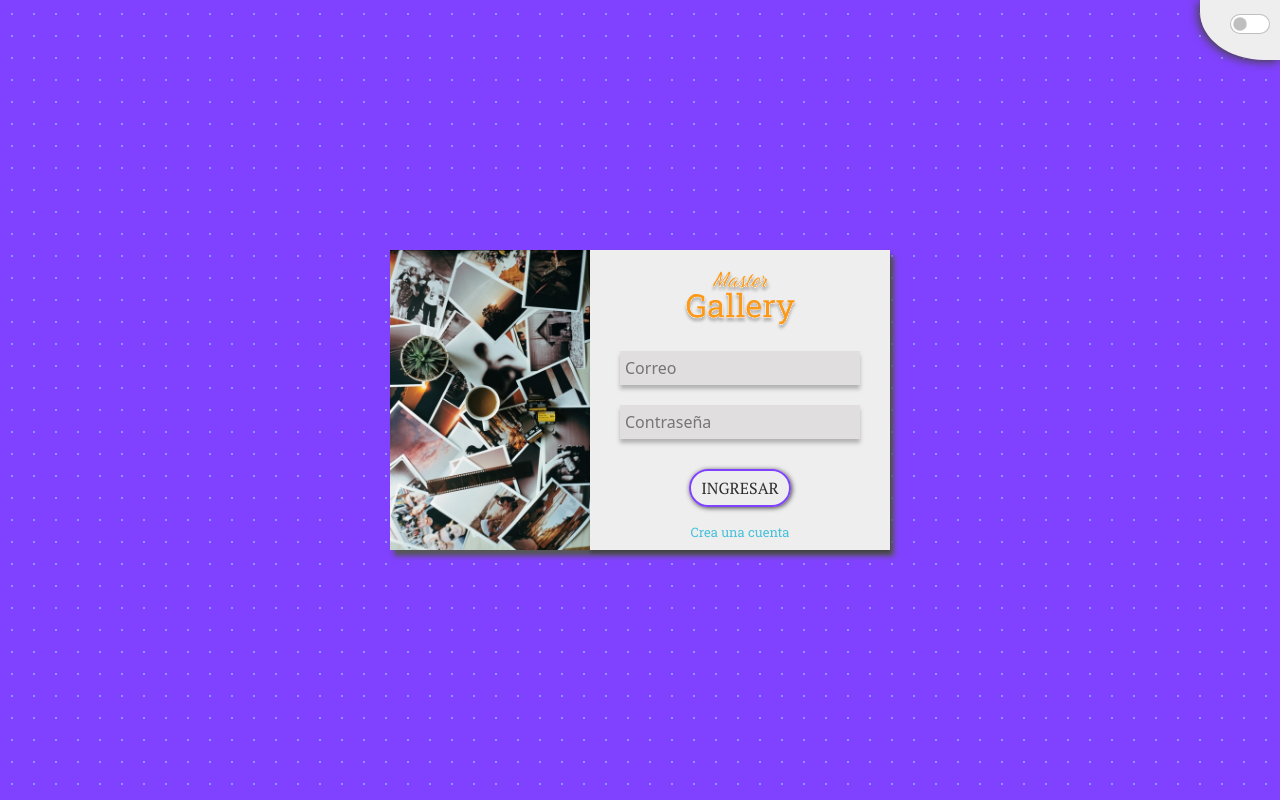
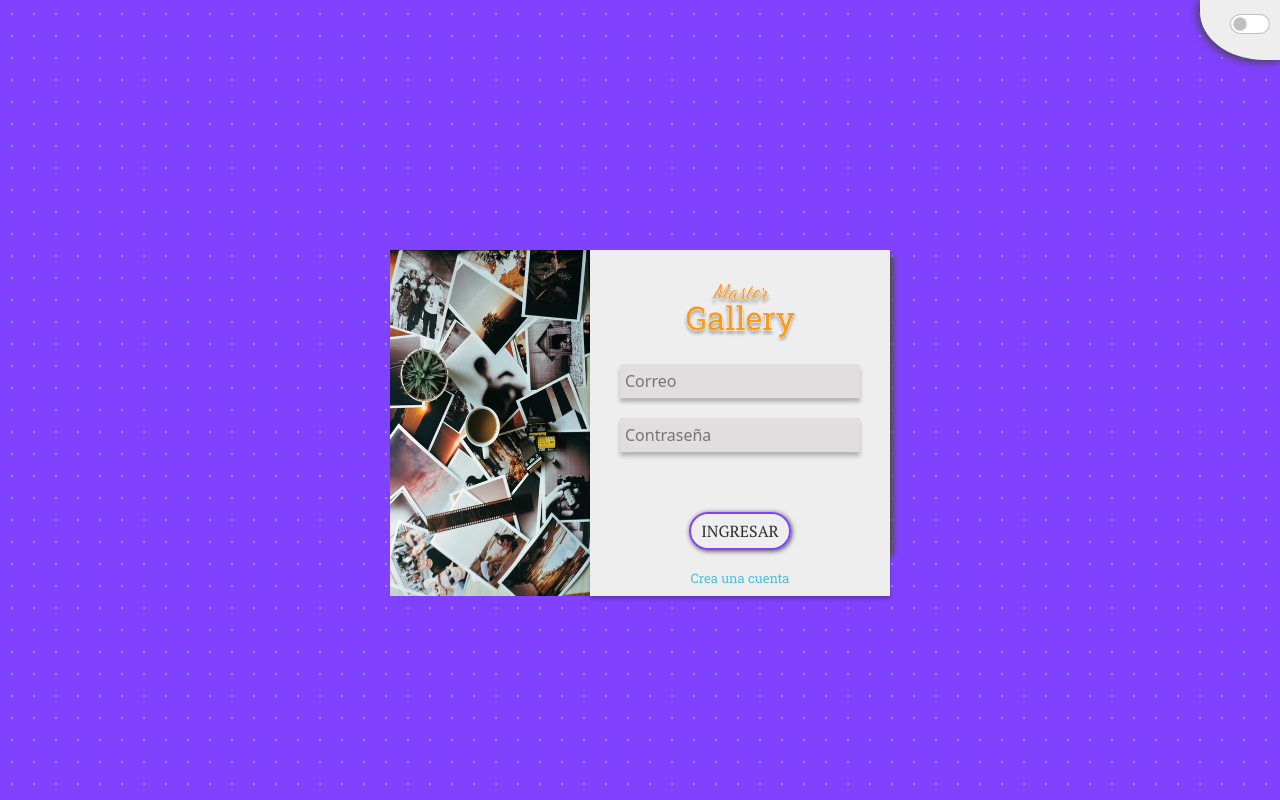
Before and after one commit to EverOspino/Master-Gallery-2.0, a React (Create React App) app in the folder frontend/: page / in a window 1280 px wide. Built offline with nearby package versions, Linux system fonts and the light colour scheme; no server answers; a web font is replaced by a local one.

Commit message:
correcion en las alertas

```diff
--- a/frontend/src/componentes/AlertaEliminar.js
+++ b/frontend/src/componentes/AlertaEliminar.js
@@ -6,6 +6,7 @@ import styled from 'styled-components';
 export default function AlertaEliminar( props ) {
   return (
     <>
+      <Modal onClick={() => props.setShowAlert(false)}>
       <Alerta variant="danger" onClose={() => props.setShowAlert(false)} dismissible>
         <Alert.Heading>¿Queres eliminar tu imagen?</Alert.Heading>
         <hr />
@@ -17,6 +18,7 @@ export default function AlertaEliminar( props ) {
           </Button>
         </div>
       </Alerta>
+      </Modal>
     </>
   );
 }
@@ -24,3 +26,13 @@ export default function AlertaEliminar( props ) {
 const Alerta = styled(Alert)`
   position: absolute;
 `;
+
+const Modal = styled.div`
+  position: absolute;
+  background: rgba(0, 0, 0, .2);
+  width: 100vw;
+  height: 100vh;
+  display: flex;
+  align-items: center;
+  justify-content: center;
+`;
--- a/frontend/src/componentes/ButonOutline.js
+++ b/frontend/src/componentes/ButonOutline.js
@@ -12,16 +12,16 @@ export const ButonOutline = styled.button`
     transition: background-color .5s;
 
     @media screen and ( max-width: 575px) {
-        margin: 20px 0px;
+        margin: 10px 0px;
         padding: 10px 20px;
         font-size: 18px;
     }
-    @media screen and ( min-width: 576px) and ( max-width: 1199px) {
+    @media screen and ( min-width: 576px) and ( max-width: 1023px) {
         margin: 18px 0px;
         padding: 10px 20px;
         font-size: 16px;
     }
-    @media screen and ( min-width: 1200px) {
+    @media screen and ( min-width: 1024px) {
         margin: 10px 0px;
         padding: 5px 10px;
     }
--- a/frontend/src/componentes/Enlace.js
+++ b/frontend/src/componentes/Enlace.js
@@ -9,10 +9,10 @@ export const Enlace = styled.a`
     @media screen and ( max-width: 575px) {
         font-size: 20px;
     }
-    @media screen and ( min-width: 576px) and ( max-width: 1199px) {
+    @media screen and ( min-width: 576px) and ( max-width: 1023px) {
         font-size: 18px;
     }
-    @media screen and ( min-width: 1200px) {
+    @media screen and ( min-width: 1024px) {
         font-size: 13px;
     }
     @media screen and (min-width: 1900px) {
--- a/frontend/src/componentes/Input.js
+++ b/frontend/src/componentes/Input.js
@@ -14,14 +14,14 @@ export const Input = styled.input`
         padding: 5px;
         font-size: 22px;
     }
-    @media screen and ( min-width: 576px) and ( max-width: 1199px) {
+    @media screen and ( min-width: 576px) and ( max-width: 1023px) {
         width: 38vw;
         height: 4vw;
         margin: 22px;
         padding: 5px;
         font-size: 20px;
     }
-    @media screen and ( min-width: 1200px) {
+    @media screen and ( min-width: 1024px) {
         width: 30vh;
         margin: 20px;
         padding: 5px;
--- a/frontend/src/componentes/Registro.js
+++ b/frontend/src/componentes/Registro.js
@@ -41,12 +41,14 @@ export default function Registro()  {
 
                 window.location.href = './respuesta';
             } else{
+                document.getElementById('errorMessage').innerHTML = data.message;
                 console.log(data.message);
             }
             //const envioCorreo = await sendEmailVerification(user);
 
         } else{
-            alert(validacion.mensaje);
+            document.getElementById('errorMessage').innerHTML = validacion.mensaje;
+            //alert(validacion.mensaje);
         }
     };
 
@@ -70,6 +72,8 @@ export default function Registro()  {
                     <Input id='password2' type='password'
                     onChange={(event) => {setRegisterContraseña2(event.target.value)}} placeholder='Confirmar Contraseña' required />
 
+                    <ErrorMessage id='errorMessage'></ErrorMessage>
+
                     <ButonOutline type='submit' onClick={registrarUsuario}>REGISTRAR</ButonOutline>
                 </form>
                 <ContenedorEnlace>
@@ -85,11 +89,11 @@ const Content = styled(ContentBox)`
         width: 94%;
         height: 75%;
     }
-    @media screen and ( min-width: 576px) and ( max-width: 1199px) {
+    @media screen and ( min-width: 576px) and ( max-width: 1023px) {
         width: 60vw;
         height: 60vw;
     }
-    @media screen and ( min-width: 1200px) {
+    @media screen and ( min-width: 1024px) {
         width: 320px;
     }
     @media screen and (min-width: 1900px) {
@@ -109,10 +113,10 @@ const Tittle = styled.p`
     @media screen and ( max-width: 575px) {
         font-size: 28px;
     }
-    @media screen and ( min-width: 576px) and ( max-width: 1199px) {
+    @media screen and ( min-width: 576px) and ( max-width: 1023px) {
         font-size: 28px;
     }
-    @media screen and ( min-width: 1200px) {
+    @media screen and ( min-width: 1024px) {
         font-size: 20px;
     }
     @media screen and (min-width: 1900px) {
@@ -120,6 +124,30 @@ const Tittle = styled.p`
     }
 `;
 
+const ErrorMessage = styled.p`
+    display: block;
+    color: red;
+    margin-bottom: 10px;
+    text-align: center;
+
+    @media screen and ( max-width: 575px) {
+        height: 20px;
+        font-size: 18px;
+    }
+    @media screen and ( min-width: 576px) and ( max-width: 1023px) {
+        height: 20px;
+        font-size: 15px;
+    }
+    @media screen and ( min-width: 1024px) {
+        height: 20px;
+        font-size: 15px;
+    }
+    @media screen and (min-width: 1900px) {
+        height: 20px;
+        font-size: 15px;
+    }
+`;
+
 const ContenedorEnlace = styled.div`
     grid-row: 3/4;
 `;
--- a/frontend/src/componentes/Sesion.js
+++ b/frontend/src/componentes/Sesion.js
@@ -39,10 +39,12 @@ export default function Sesion() {
                 document.getElementById('password').value = '';
 
             } else{
+                document.getElementById('errorMessage').innerHTML = data.message;
                 console.log(data.message);
             }
         } else {
-            alert(validacion.mensaje);
+            document.getElementById('errorMessage').innerHTML = validacion.mensaje;
+            //alert(validacion.mensaje);
         }
     }
 
@@ -63,7 +65,7 @@ export default function Sesion() {
                             <Input id='password' type='password'
                             onChange={(event) => {setRegisterContraseña(event.target.value)}}
                             placeholder='Contraseña' required />
-
+                            <ErrorMessage id='errorMessage'></ErrorMessage>
                             <ButonOutline type='submit' onClick={iniciarSesion} >INGRESAR</ButonOutline>
                         </form>
                         <ContenedorEnlace>
@@ -86,12 +88,13 @@ const ContainerBox = styled.div`
     @media screen and ( max-width: 575px) {
         width: 95%;
         height: 55%;
+        grid-template-columns: 1fr;
     }
-    @media screen and ( min-width: 576px) and ( max-width: 1199px) {
+    @media screen and ( min-width: 576px) and ( max-width: 1023px) {
         width: 80vw;
         height: 51vw;
     }
-    @media screen and ( min-width: 1200px) {
+    @media screen and ( min-width: 1024px) {
         width: 500px;
         height: 300px;
     }
@@ -104,6 +107,7 @@ const ContainerBox = styled.div`
 
 const ContentBox2 = styled(ContentBox)`
     width: 100%;
+    height: 100%;
 `;
 
 const Imagen = styled.div`
@@ -130,10 +134,10 @@ const ImgLogo = styled.img`
     @media screen and ( max-width: 575px) {
         width: 170px;
     }
-    @media screen and ( min-width: 576px) and ( max-width: 1199px) {
+    @media screen and ( min-width: 576px) and ( max-width: 1023px) {
         width: 135px;
     }
-    @media screen and ( min-width: 1200px) {
+    @media screen and ( min-width: 1024px) {
         width: 115px;
     }
     @media screen and (min-width: 1900px) {
@@ -141,6 +145,43 @@ const ImgLogo = styled.img`
     }
 `;
 
+const ErrorMessage = styled.p`
+    display: block;
+    color: red;
+    margin-bottom: 10px;
+    text-align: center;
+
+    @media screen and ( max-width: 575px) {
+        height: 20px;
+        font-size: 18px;
+    }
+    @media screen and ( min-width: 576px) and ( max-width: 1023px) {
+        height: 20px;
+        font-size: 15px;
+    }
+    @media screen and ( min-width: 1024px) {
+        height: 20px;
+        font-size: 15px;
+    }
+    @media screen and (min-width: 1900px) {
+        height: 20px;
+        font-size: 15px;
+    }
+`;
+
 const ContenedorEnlace = styled.div`
     grid-row: 3/4;
+
+    @media screen and ( max-width: 575px) {
+        margin: 20px;
+    }
+    @media screen and ( min-width: 576px) and ( max-width: 1023px) {
+        margin: 10px;
+    }
+    @media screen and ( min-width: 1024px) {
+        margin: 5px;
+    }
+    @media screen and (min-width: 1900px) {
+        margin: 5px;
+    }
 `;
--- a/frontend/src/componentes/validaciones/validarEmail.js
+++ b/frontend/src/componentes/validaciones/validarEmail.js
@@ -1,4 +1,7 @@
 export default function validarEmail(email) {
-    const res = /^(([^<>()\[\]\\.,;:\s@"]+(\.[^<>()\[\]\\.,;:\s@"]+)*)|(".+"))@((\[[0-9]{1,3}\.[0-9]{1,3}\.[0-9]{1,3}\.[0-9]{1,3}\])|(([a-zA-Z\-0-9]+\.)+[a-zA-Z]{2,}))$/;
-    return res.test(String(email).toLowerCase());
+    /*const res = /^(([^<>()\[\]\\.,;:\s@"]+(\.[^<>()\[\]\\.,;:\s@"]+)*)|(".+"))@((\[[0-9]{1,3}\.[0-9]{1,3}\.[0-9]{1,3}\.[0-9]{1,3}\])|(([a-zA-Z\-0-9]+\.)+[a-zA-Z]{2,}))$/;
+    return res.test(String(email).toLowerCase());*/
+
+    let mailformat = /^\w+([\.-]?\w+)*@\w+([\.-]?\w+)*(\.\w{2,3})+$/;
+    return email.match(mailformat);
   }
--- a/frontend/src/theme/Themes.js
+++ b/frontend/src/theme/Themes.js
@@ -6,6 +6,7 @@ const LightTheme = {
     hover: '#ddd',
     bgcInput: '#E0DEDE',
     colorSvg: 'none',
+    colorError: '#BF0926',
 };
 
 const DarkTheme = {
@@ -15,6 +16,7 @@ const DarkTheme = {
     hover: '#444',
     bgcInput: '#444',
     colorSvg: 'invert()',
+    colorError: '#FB9AEF',
 };
 
 const Themes = {
```
Also changed, not shown: frontend/src/componentes/Usuario.js (+63 -73 lines).
